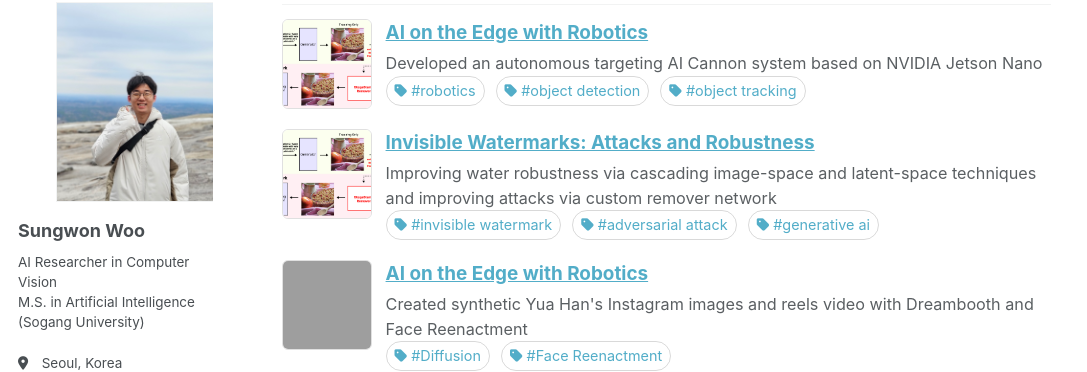
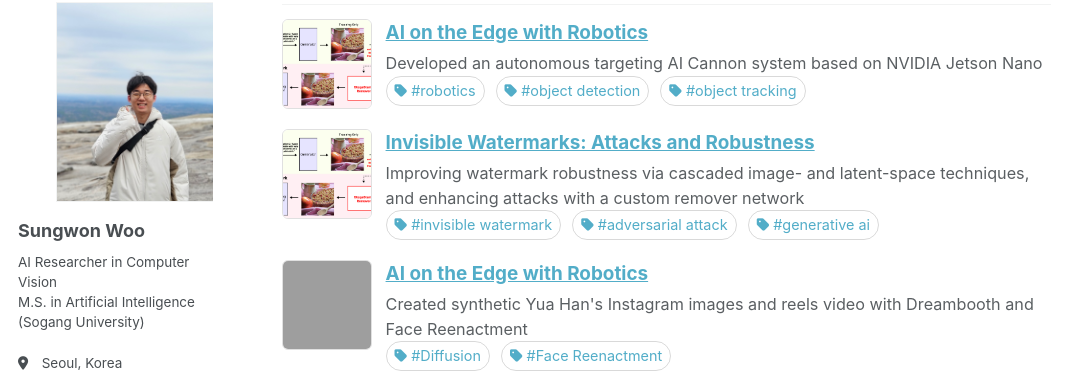
Before and after one commit to sungwon-woo/sungwon-woo.github.io, a Jekyll site: the page built from _pages/about.md, in a window 1280 px wide and 900 px high, scrolled down 1427 px, cut to the strip 97-469 px from the top of the window. Shown: the whole strip, without its empty margins (0-1087 px from the left). Built offline with Jekyll 4.4.1, drawn with Linux system fonts in a browser that asks for light colours; some web fonts are replaced; a script that is not in the unit is left out; grey boxes are pictures that could not be loaded.

Commit message:
edit main page

```diff
--- a/_projects/2025-cmu-idl.md
+++ b/_projects/2025-cmu-idl.md
@@ -8,7 +8,7 @@ header:
 date: 2024-12-01
 authors: "Dongjun Hwang*, <b>Sungwon Woo*</b>, Tom Gao*, Raymond Luo*, Sunghwan Baek <b>(co-first author)</b>"
 venue: "arXiv 2024"
-description: Improving water robustness via cascading image-space and latent-space techniques and improving attacks via custom remover network
+description: Improving watermark robustness via cascaded image- and latent-space techniques, and enhancing attacks with a custom remover network
 tags: ["invisible watermark", "adversarial attack", "generative ai"]
 selected: "true"
 buttons:
```
